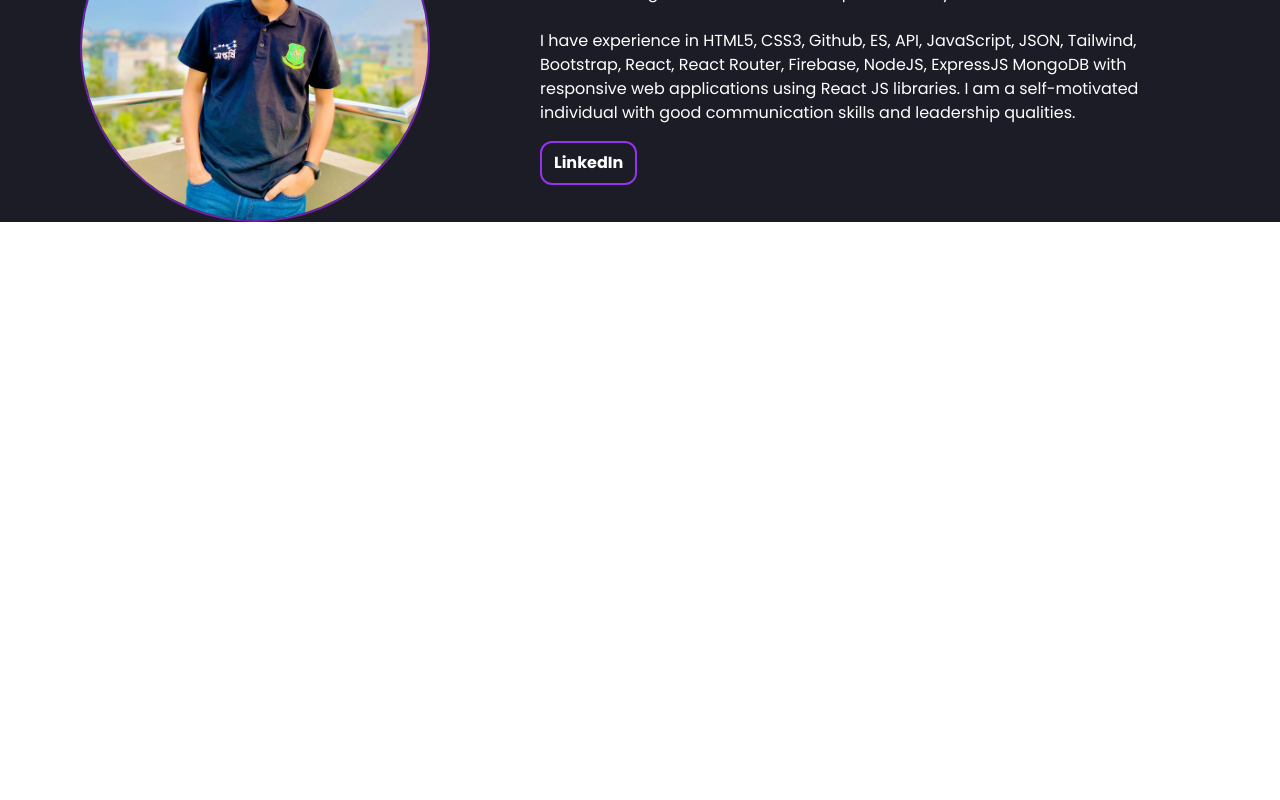
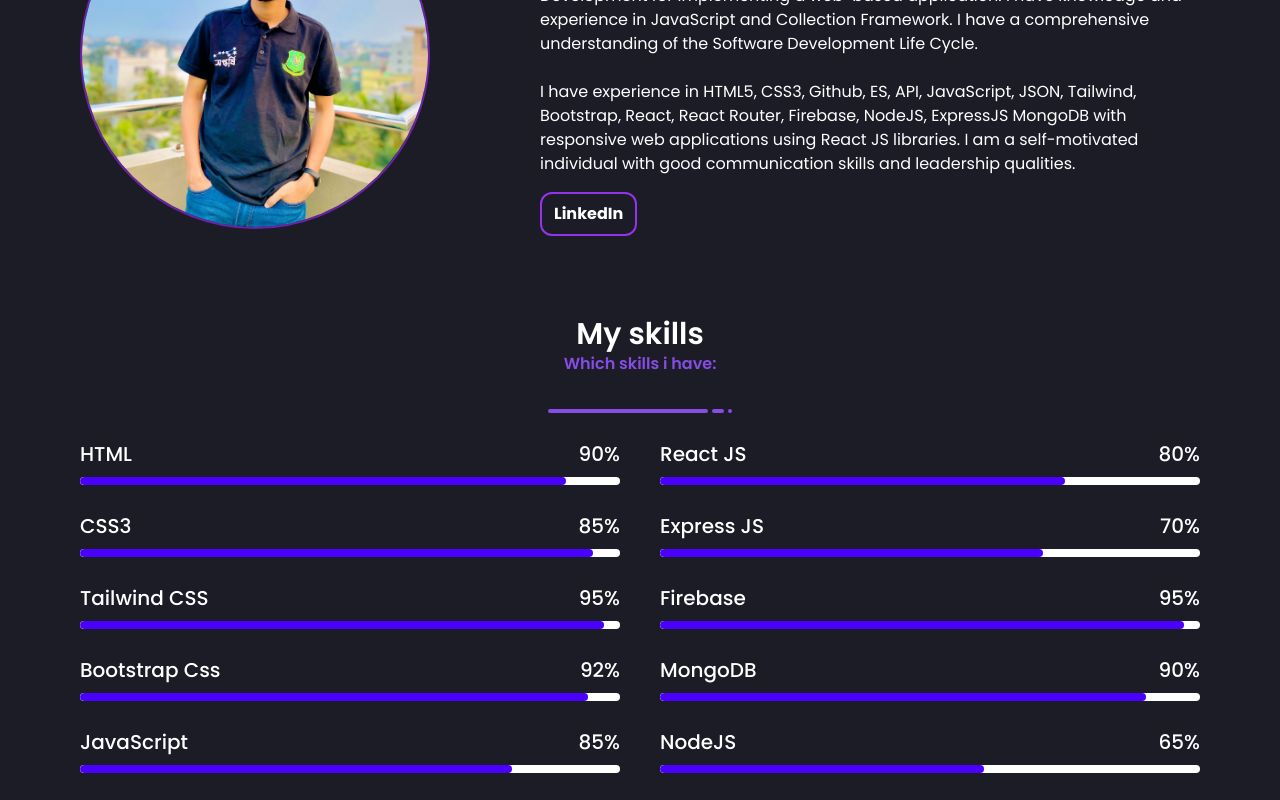
Before and after one commit to naymurabir/Naymur_Rahman_Portfolio, a React (Vite) app: page / in a window 1280 px wide. Shown: the part 946-1746 px from the top of the page. Before the commit the page ends 1168 px from the top, so only its background shows below. Built offline with nearby package versions, Linux system fonts and the light colour scheme.

Commit message:
Skills set are done

```diff
--- a/src/Pages/AboutMe/AboutMe.jsx
+++ b/src/Pages/AboutMe/AboutMe.jsx
@@ -1,4 +1,5 @@
 import aboutMeImg from '../../assets/heroImg.jpeg'
+import { TypeAnimation } from 'react-type-animation';
 
 const AboutMe = () => {
     return (
@@ -20,6 +21,25 @@ const AboutMe = () => {
                 </div>
 
                 <div className='lg:w-[60%]'>
+                    <h2 className='text-white text-2xl lg:text-2xl my-3 font-semibold'>
+                        I am, <br />
+                        <TypeAnimation className='text-[#854CE6] font-semibold'
+                            sequence={[
+                                'Specialized in Front-End Technologies',
+                                1000,
+                                'Comfortable With backend',
+                                1000,
+                                'Enthusiastic Learner',
+                                1000,
+                                'Aspire To Be a Leader',
+                                1000
+                            ]}
+                            wrapper="span"
+                            speed={50}
+                            style={{ fontSize: 'base', display: 'inline-block' }}
+                            repeat={Infinity}
+                        />
+                    </h2>
                     <p className='text-white'>As I Studied Computer Science & Engineering, I am Learning MERN stack Development for implementing a web-based application. I have knowledge and experience in JavaScript and Collection Framework. I have a comprehensive understanding of the Software Development Life Cycle. <br /> <br />
 
                         I have experience in HTML5, CSS3, Github, ES, API, JavaScript, JSON, Tailwind, Bootstrap, React, React Router, Firebase, NodeJS, ExpressJS MongoDB with responsive web applications using React JS libraries.
--- a/src/Pages/Home/Home.jsx
+++ b/src/Pages/Home/Home.jsx
@@ -1,11 +1,13 @@
 import AboutMe from "../AboutMe/AboutMe";
 import Banner from "../Banner/Banner";
+import MySkills from "../MySkills/MySkills";
 
 const Home = () => {
     return (
         <div>
             <Banner></Banner>
             <AboutMe></AboutMe>
+            <MySkills></MySkills>
 
         </div>
     );
--- /dev/null
+++ b/src/Pages/MySkills/MySkills.jsx
@@ -0,0 +1,145 @@
+
+const MySkills = () => {
+    return (
+        <div className="mt-5 lg:mt-20 max-w-screen-xl mx-auto px-5 md:px-10 lg:px-20">
+
+            <div className='text-white text-center font-semibold mt-10'>
+                <h2 className='text-3xl'>My skills</h2>
+                <p className='text-[#854CE6]'>Which skills i have:</p>
+
+                <div className="my-5">
+                    <span className="inline-block w-40 h-1 bg-[#854CE6] rounded-full"></span>
+                    <span className="inline-block w-3 h-1 ml-1 bg-[#854CE6] rounded-full"></span>
+                    <span className="inline-block w-1 h-1 ml-1 bg-[#854CE6] rounded-full"></span>
+                </div>
+
+                <div className="md:flex gap-10">
+                    <div className="md:w-[50%]">
+                        <div className="pb-5">
+                            <h1 className="text-xl font-medium flex justify-between">
+                                <span>HTML</span>
+                                <span>90%</span>
+                            </h1>
+                            <progress
+                                className="progress progress-primary bg-white"
+                                value="90"
+                                max="100"
+                            ></progress>
+                        </div>
+                        <div className="pb-5">
+                            <h1 className="text-xl font-medium flex justify-between">
+                                <span>CSS3</span>
+                                <span>85%</span>
+                            </h1>
+                            <progress
+                                className="progress progress-primary bg-white"
+                                value="95"
+                                max="100"
+                            ></progress>
+                        </div>
+                        <div className="pb-5">
+                            <h1 className="text-xl font-medium flex justify-between">
+                                <span>Tailwind CSS</span>
+                                <span>95%</span>
+
+                            </h1>
+                            <progress
+                                className="progress progress-primary bg-white"
+                                value="97"
+                                max="100"
+                            ></progress>
+                        </div>
+                        <div className="pb-5">
+                            <h1 className="text-xl font-medium flex justify-between">
+                                <span>Bootstrap Css</span>
+                                <span>92%</span>
+
+                            </h1>
+                            <progress
+                                className="progress progress-primary bg-white"
+                                value="94"
+                                max="100"
+                            ></progress>
+                        </div>
+                        <div className="pb-5">
+                            <h1 className="text-xl font-medium flex justify-between">
+                                <span>JavaScript</span>
+                                <span>85%</span>
+
+                            </h1>
+                            <progress
+                                className="progress progress-primary bg-white"
+                                value="80"
+                                max="100"
+                            ></progress>
+                        </div>
+                    </div>
+                    <div className="md:w-[50%]">
+                        <div className="pb-5">
+                            <h1 className="text-xl font-medium flex justify-between">
+                                <span>React JS</span>
+                                <span>80%</span>
+
+                            </h1>
+                            <progress
+                                className="progress progress-primary bg-white"
+                                value="75"
+                                max="100"
+                            ></progress>
+                        </div>
+                        <div className="pb-5">
+                            <h1 className="text-xl font-medium flex justify-between">
+                                <span>Express JS</span>
+                                <span>70%</span>
+
+                            </h1>
+                            <progress
+                                className="progress progress-primary bg-white"
+                                value="71"
+                                max="100"
+                            ></progress>
+                        </div>
+                        <div className="pb-5">
+                            <h1 className="text-xl font-medium flex justify-between">
+                                <span>Firebase</span>
+                                <span>95%</span>
+
+                            </h1>
+                            <progress
+                                className="progress progress-primary bg-white"
+                                value="97"
+                                max="100"
+                            ></progress>
+                        </div>
+                        <div className="pb-5">
+                            <h1 className="text-xl font-medium flex justify-between">
+                                <span>MongoDB</span>
+                                <span>90%</span>
+
+                            </h1>
+                            <progress
+                                className="progress progress-primary bg-white"
+                                value="90"
+                                max="100"
+                            ></progress>
+                        </div>
+                        <div className="pb-5">
+                            <h1 className="text-xl font-medium flex justify-between">
+                                <span>NodeJS</span>
+                                <span>65%</span>
+                            </h1>
+                            <progress
+                                className="progress progress-primary bg-white"
+                                value="60"
+                                max="100"
+                            ></progress>
+                        </div>
+                    </div>
+                </div>
+            </div>
+
+        </div>
+    );
+};
+
+export default MySkills;
```
